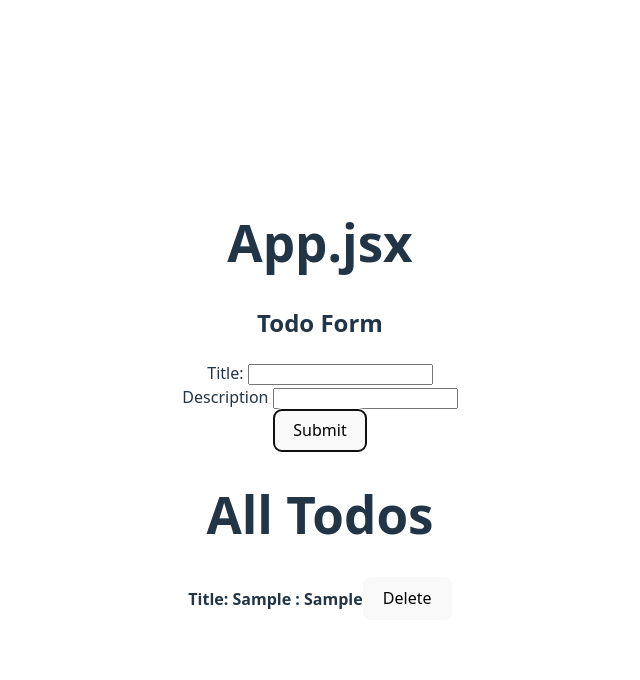
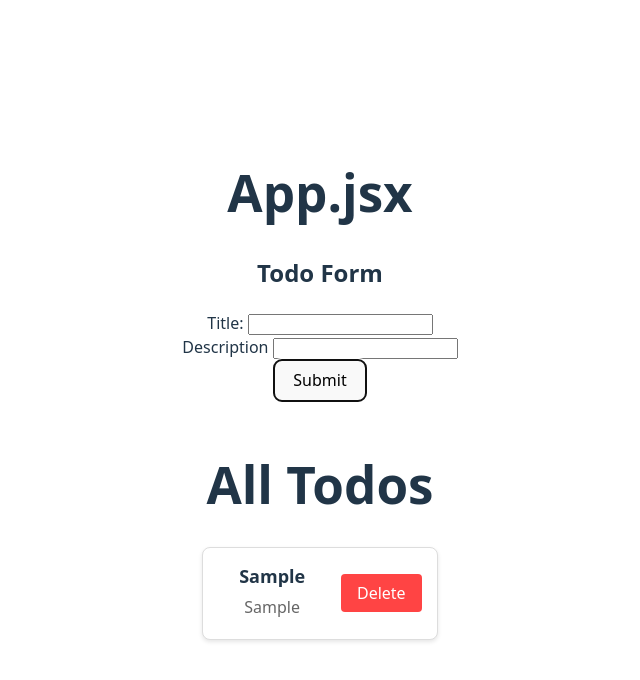
Before and after one commit to Bastien-Durand/AnotherBoringTodo, a React (Vite) app in the folder frontend/todo-app/: page / in a window 1280 px wide. Both pictures are taken after typing "Sample", "Sample" into the empty fields and a click on the button "Submit". Shown: the top 680 px of the page, without its empty margins (320-960 px from the left). Built offline with nearby package versions, Linux system fonts and the light colour scheme.

Commit message:
Added styling to the cards

```diff
--- a/frontend/todo-app/src/components/ToDoList.tsx
+++ b/frontend/todo-app/src/components/ToDoList.tsx
@@ -1,4 +1,5 @@
 import type { Todo } from "../types/Todo";
+import styles from "./TodoList.module.css";
 
 interface TodoListProps {
   allTodos: Todo[];
@@ -7,14 +8,20 @@ interface TodoListProps {
 
 export const ToDoList = ({ allTodos, onDeleteTodo }: TodoListProps) => {
   return (
-    <div>
+    <div className={styles.container}>
       <h1>All Todos</h1>
       {allTodos.map((todo) => (
-        <div key={todo.id}>
-          <strong>
-            Title: {todo.title} : {todo.description}
-          </strong>
-          <button onClick={() => onDeleteTodo(todo.id)}>Delete</button>
+        <div key={todo.id} className={styles.todoItem}>
+          <div className={styles.todoContent}>
+            <div className={styles.todoTitle}>{todo.title}</div>
+            <div className={styles.todoDescription}>{todo.description}</div>
+          </div>
+          <button
+            onClick={() => onDeleteTodo(todo.id)}
+            className={styles.deleteButton}
+          >
+            Delete
+          </button>
         </div>
       ))}
     </div>
--- /dev/null
+++ b/frontend/todo-app/src/components/TodoList.module.css
@@ -0,0 +1,51 @@
+.container {
+  padding: 20px;
+  max-width: 600px;
+  margin: 0 auto;
+}
+
+.todoItem {
+  border: 1px solid #ddd;
+  padding: 15px;
+  margin-bottom: 10px;
+  border-radius: 8px;
+  display: flex;
+  justify-content: space-between;
+  align-items: center;
+  background: white;
+  box-shadow: 0 2px 4px rgba(0, 0, 0, 0.1);
+  gap: 15px; /* Add spacing between content and button */
+}
+
+.todoContent {
+  flex: 1;
+  min-width: 0; /* Prevents overflow */
+  word-wrap: break-word; /* Breaks long words */
+}
+
+.todoTitle {
+  font-size: 18px;
+  font-weight: bold;
+  margin-bottom: 5px;
+}
+
+.todoDescription {
+  color: #666;
+  margin: 5px 0;
+}
+
+.deleteButton {
+  background: #ff4444;
+  color: white;
+  border: none;
+  padding: 8px 16px;
+  border-radius: 4px;
+  cursor: pointer;
+  font-weight: 500;
+  flex-shrink: 0; /* Prevents button from shrinking */
+  white-space: nowrap; /* Keeps "Delete" on one line */
+}
+
+.deleteButton:hover {
+  background: #cc0000;
+}
```
